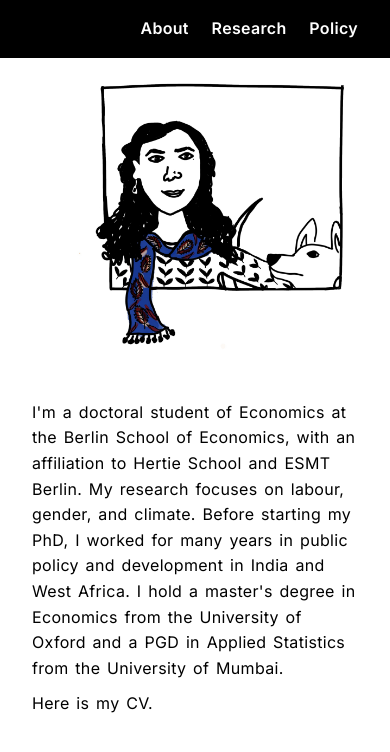
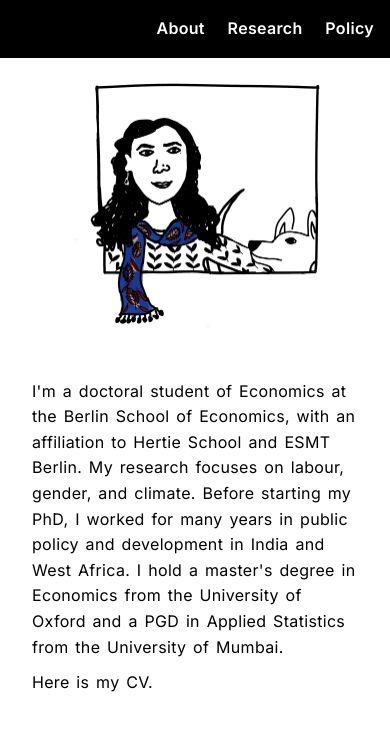
Before and after one commit to snehapmenon/snehapmenon.github.io, a Jekyll site: the page built from index.md, in a window 390 px wide. Shown: the top 752 px of the page. Built offline with Jekyll 4.4.1, drawn with Linux system fonts in a browser that asks for light colours.

Commit message:
Update default.html

```diff
--- a/_layouts/default.html
+++ b/_layouts/default.html
@@ -3,27 +3,16 @@
   <head>
     <meta charset="utf-8">
     <meta name="google-site-verification" content="wsWYWZtClway6p7Q934k9k80R7oGuTjdRdcDbs-ny58" />
-
-    <!-- SEO Meta Tags -->
     <title>{{ page.title | default: site.title }}</title>
     <meta name="description" content="{{ page.description | default: site.description }}">
     <meta name="author" content="Sneha P.">
-
-    <!-- Open Graph Tags -->
     <meta property="og:title" content="{{ page.title | default: site.title }}">
     <meta property="og:description" content="{{ page.description | default: site.description }}">
     <meta property="og:type" content="website">
     <meta property="og:url" content="{{ site.url }}{{ page.url }}">
-
-    <!-- Mobile Responsiveness -->
     <meta name="viewport" content="width=device-width, initial-scale=1">
-
-    <!-- Font -->
     <link href="https://fonts.googleapis.com/css2?family=Inter:wght@400;600&display=swap" rel="stylesheet">
-
-    <!-- Styles -->
     <style>
-
       body {
         font-family: 'Inter', sans-serif;
         letter-spacing: 0.02em;
@@ -32,17 +21,14 @@
         margin: 0;
         padding: 0;
       }
-
-
       header {
         background-color: #000;
         color: #fff;
-        padding: 1em 2em; /* ↑ was 0.75em */
+        padding: 1em 2em;
         display: flex;
         justify-content: space-between;
         align-items: center;
       }
-
       nav a {
         color: #fff;
         margin-left: 1em;
@@ -50,8 +36,6 @@
         font-weight: bold;
       }
       nav a:hover { text-decoration: underline; }
-
-
       .centered-wrapper {
         display: flex;
         align-items: flex-start;
@@ -60,29 +44,30 @@
         padding: 0;
         box-sizing: border-box;
       }
-
-
       .content {
         padding: 0.65rem 2rem 1.6rem;
         max-width: 1000px;
         margin: 0 auto;
         width: 100%;
       }
-
-
       .content > *:first-child { margin-top: 0; }
       .content > *:last-child  { margin-bottom: 0; }
-
-
       .content p { margin: 0.6em 0; }
-
-
       @media (max-width: 640px) {
         .content { padding: 0.5rem 1rem 1.3rem; }
+        header {
+          padding: 1em; /* Adjust padding for smaller screens */
+        }
+        .content {
+          padding: 0.5rem;
+        }
+        img {
+          width: 100%;
+          max-width: 350px;
+        }
       }
     </style>
   </head>
-
   <body>
     <header>
       <div></div>
@@ -92,7 +77,6 @@
         <a href="/policy.html">Policy</a>
       </nav>
     </header>
-
     <main class="centered-wrapper">
       <div class="content">
         {{ content }}
```
